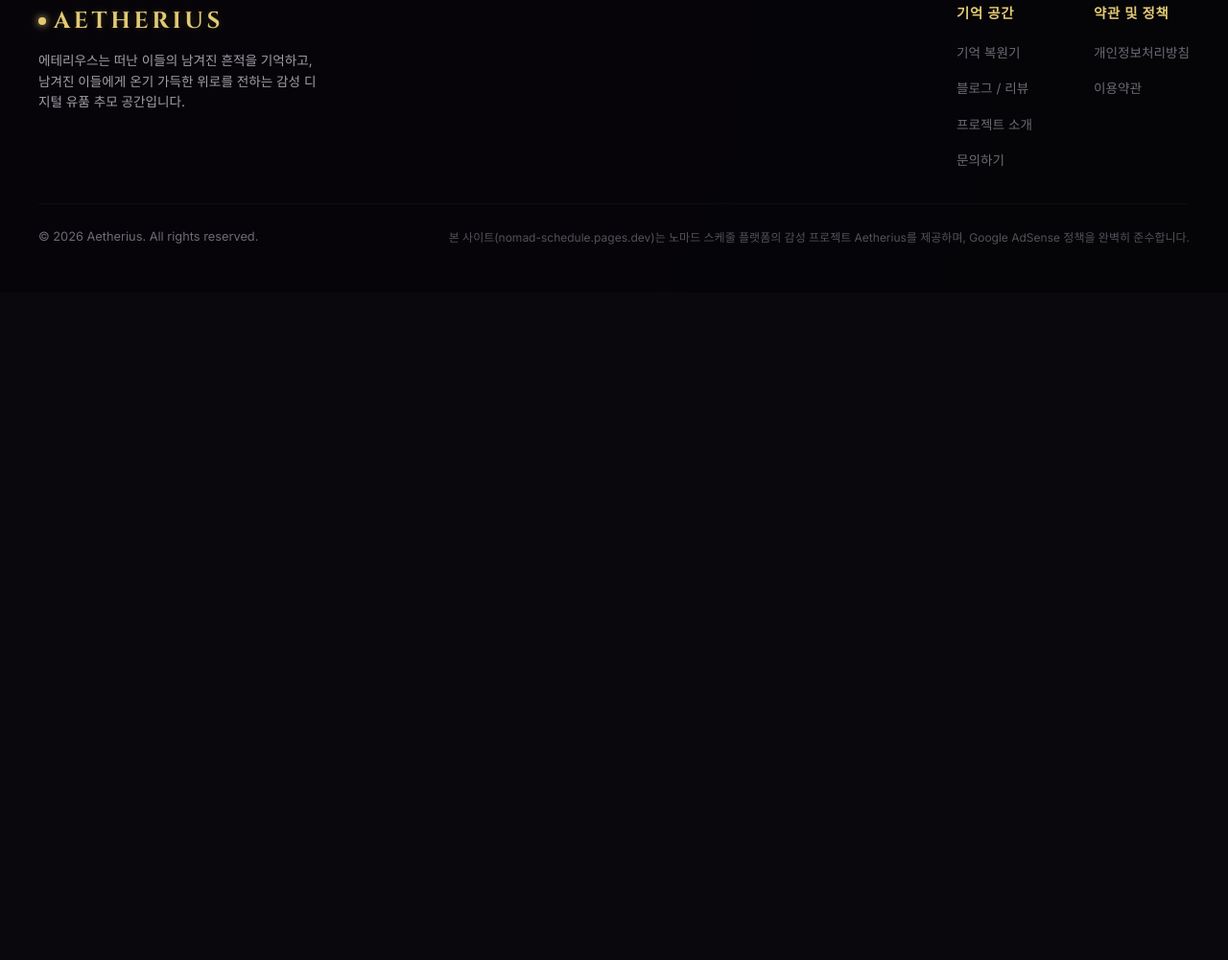
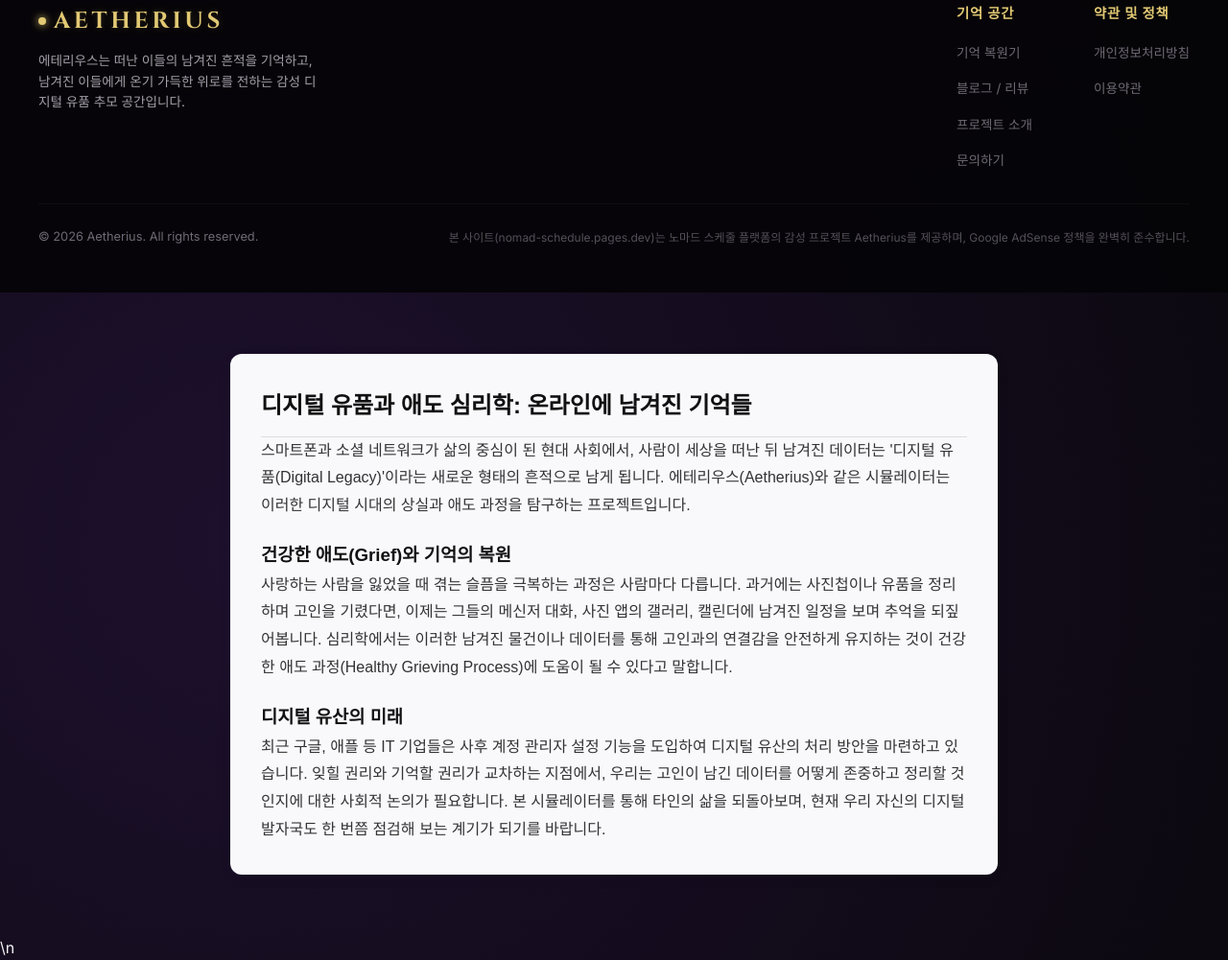
Before and after one commit to k2871015/myending, a plain HTML site: page index.html in a window 1280 px wide. Shown: the part 1173-2174 px from the top of the page at 96% size. Before the commit the page ends 1478 px from the top, so only its background shows below. Drawn offline with Linux system fonts and the light colour scheme.

Commit message:
docs: add SEO content for AdSense Thin Content policy compliance

```diff
--- a/index.html
+++ b/index.html
@@ -230,5 +230,14 @@
   <script src="https://t1.kakaocdn.net/kakao_js_sdk_v2/kakao.min.js" integrity="sha384-ImC5cnguo5+5sjr0wyPf0Kc35Yh2fCjupB5x8DSV5cYYQSxyK4f721G4pTIa6fpx" crossorigin="anonymous"></script>
   <!-- JavaScript Bundle -->
   <script src="app.js"></script>
-</body>
+
+    <article class="adsense-seo-content" style="max-width:800px; margin:4rem auto; padding:2rem; background:#f9f9fc; color:#333; font-family:sans-serif; line-height:1.8; border-radius:12px; box-shadow:0 4px 15px rgba(0,0,0,0.05);">
+      <h2 style="color:#111; border-bottom:1px solid #ddd; padding-bottom:10px;">디지털 유품과 애도 심리학: 온라인에 남겨진 기억들</h2>
+      <p>스마트폰과 소셜 네트워크가 삶의 중심이 된 현대 사회에서, 사람이 세상을 떠난 뒤 남겨진 데이터는 '디지털 유품(Digital Legacy)'이라는 새로운 형태의 흔적으로 남게 됩니다. 에테리우스(Aetherius)와 같은 시뮬레이터는 이러한 디지털 시대의 상실과 애도 과정을 탐구하는 프로젝트입니다.</p>
+      <h3 style="color:#111; margin-top:20px;">건강한 애도(Grief)와 기억의 복원</h3>
+      <p>사랑하는 사람을 잃었을 때 겪는 슬픔을 극복하는 과정은 사람마다 다릅니다. 과거에는 사진첩이나 유품을 정리하며 고인을 기렸다면, 이제는 그들의 메신저 대화, 사진 앱의 갤러리, 캘린더에 남겨진 일정을 보며 추억을 되짚어봅니다. 심리학에서는 이러한 남겨진 물건이나 데이터를 통해 고인과의 연결감을 안전하게 유지하는 것이 건강한 애도 과정(Healthy Grieving Process)에 도움이 될 수 있다고 말합니다.</p>
+      <h3 style="color:#111; margin-top:20px;">디지털 유산의 미래</h3>
+      <p>최근 구글, 애플 등 IT 기업들은 사후 계정 관리자 설정 기능을 도입하여 디지털 유산의 처리 방안을 마련하고 있습니다. 잊힐 권리와 기억할 권리가 교차하는 지점에서, 우리는 고인이 남긴 데이터를 어떻게 존중하고 정리할 것인지에 대한 사회적 논의가 필요합니다. 본 시뮬레이터를 통해 타인의 삶을 되돌아보며, 현재 우리 자신의 디지털 발자국도 한 번쯤 점검해 보는 계기가 되기를 바랍니다.</p>
+    </article>
+    \n</body>
 </html>
```
